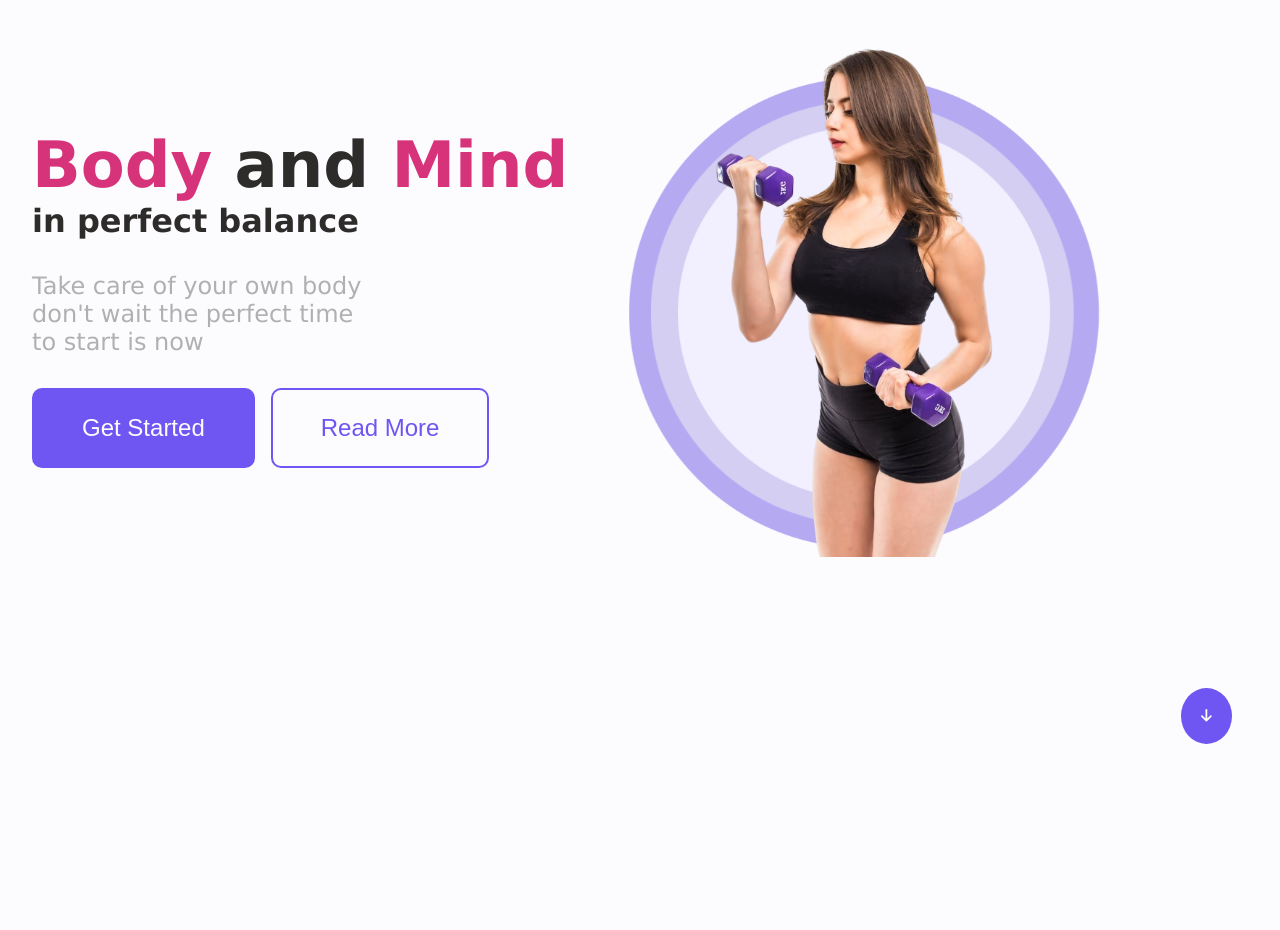
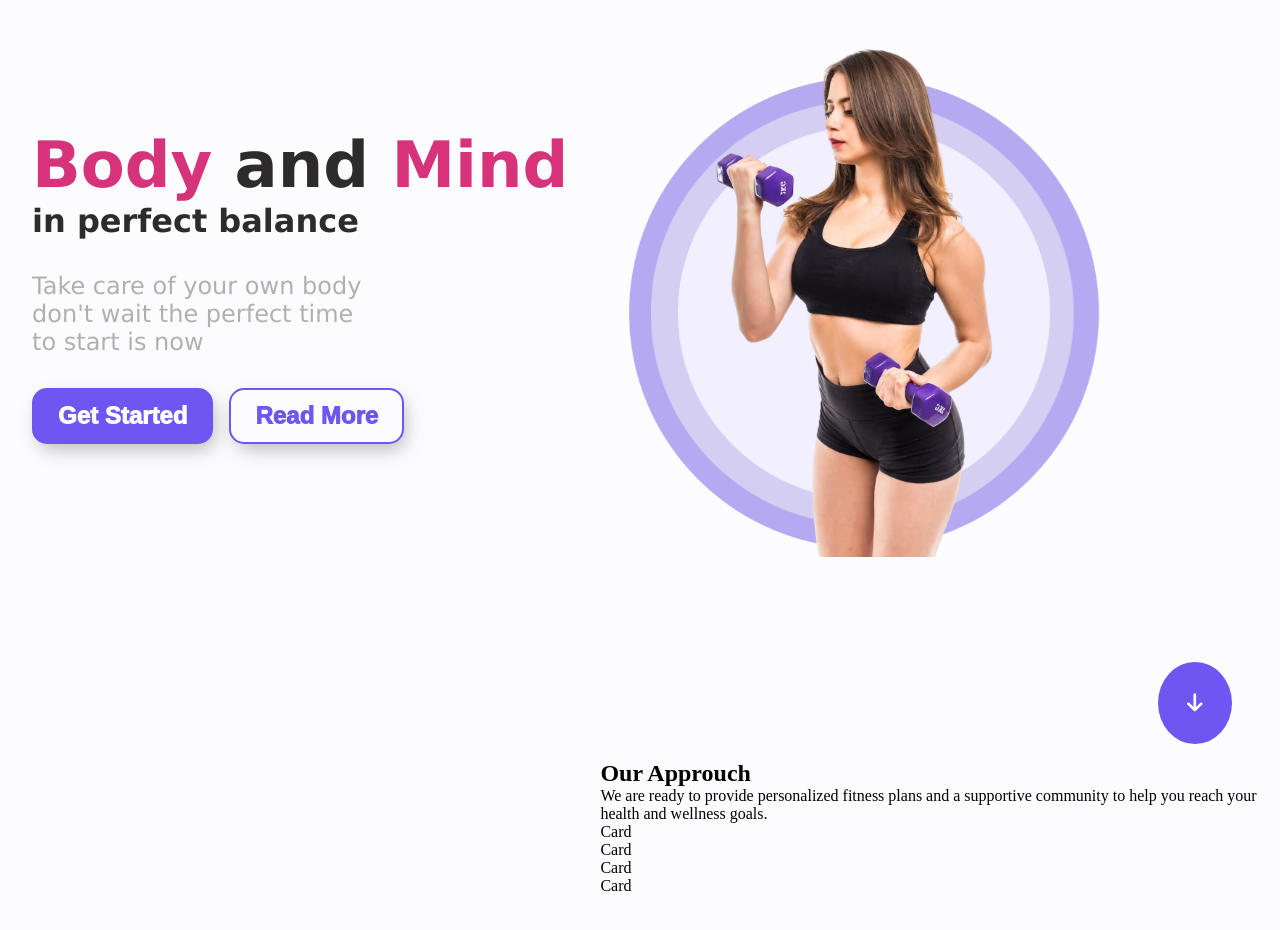
Before and after one commit to xFluzr/Onyx-Fitness, a React (Create React App) app: page / in a window 1280 px wide. Shown: the top 930 px of the page. Built offline with nearby package versions, Linux system fonts and the light colour scheme.

Commit message:
Better animations and section 2 beginning

```diff
--- a/src/components/homepage/Button.js
+++ b/src/components/homepage/Button.js
@@ -1,14 +1,19 @@
 import React from "react";
 import "./button.css";
 
-const Button = ({ type, text, isBackground = true }) => {
+const Button = ({ type, text, isBackground = true ,link="#"}) => {
   return (
-    <button
+    <>
+    <a href={link}>
+      <button
       type={type}
       className={`${isBackground ? "background" : "no-background"} btn`}
-    >
+      >
       {text}
-    </button>
+      </button>
+    </a>
+    </>
+
   );
 };
 
--- /dev/null
+++ b/src/components/homepage/Card.js
@@ -0,0 +1,9 @@
+import React from 'react'
+
+const Card = () => {
+  return (
+    <div>Card</div>
+  )
+}
+
+export default Card
--- /dev/null
+++ b/src/components/homepage/OurApproach.js
@@ -0,0 +1,21 @@
+import React from 'react';
+import Card from './Card';
+
+const OurApproach = () => {
+  return (
+    <section id="our-approach">
+        <div className='container'>
+            <h1 className='our-approuch-title'>Our Approuch</h1>
+            <p className='our-approuch-text'>We are ready to provide personalized fitness plans and a supportive community to help you reach your health and wellness goals.</p>
+            <div className='card-list'>
+                <Card title="Support" icon="" description="Our gym fosters a supportive community to help you achieve your fitness goals. Join us today!"/>
+                <Card title="Equipment" icon="" description="Achieve your best workout yet with our professional equipment. Designed to meet the needs of serious fitness enthusiasts."/>
+                <Card title="Nutrions" icon="" description="Our team will work with you to create a personalized meal plan that helps you reach your specific health goals."/>
+                <Card title="Workout" icon="" description="Certificate trainers will prepare the best optimized workout plan to meet your needs and unleash your potential."/>
+            </div>
+        </div>
+    </section>
+  )
+}
+
+export default OurApproach
--- a/src/components/homepage/button.css
+++ b/src/components/homepage/button.css
@@ -1,47 +1,77 @@
-.btn{
-    border-radius: 10px;
-    outline: 0;
-    border: 0;
-    padding: 1em 2em;
-    margin:0 1rem 1rem 0;
+.btn {
+  padding: .5em 1em;
+  margin: 0 1rem 1rem 0;
   font-size: 1.5rem;
-    transition: 0.3s all ease;
+  border: unset;
+  border-radius: 15px;
+  color: #212121;
+  z-index: 1;
+  background: #e8e8e8;
+  position: relative;
+  font-weight: 1000;
+  -webkit-box-shadow: 4px 8px 19px -3px rgba(0, 0, 0, 0.27);
+  box-shadow: 4px 8px 19px -3px rgba(0, 0, 0, 0.27);
+  transition: all 250ms;
+  overflow: hidden;
+  cursor: pointer;
 }
-.btn:hover{
-    cursor: pointer;
-    transform: scale(1.1);
+
+.btn::before {
+  content: "";
+  position: absolute;
+  top: 0;
+  left: 0;
+  height: 100%;
+  width: 0;
+  border-radius: 15px;
+  background-color: var(--background);
+  z-index: -1;
+  -webkit-box-shadow: 4px 8px 19px -3px rgba(0, 0, 0, 0.27);
+  box-shadow: 4px 8px 19px -3px rgba(0, 0, 0, 0.27);
+  transition: all 250ms;
 }
-.background{
+.btn:hover {
+  color: #e8e8e8;
+}
+
+.btn:hover::before {
+  width: 100%;
+}
+.background {
   background-color: var(--purple);
-    color:var(--background);
-    border:2px solid var(--purple);
+  color: var(--background);
+  border: 2px solid var(--purple);
 }
-.background:hover{
+.background:hover {
   background-color: var(--background);
-    border:2px solid var(--purple);
-    color:var(--purple);
-}
-.no-background{
-    background-color: var(--background);
-    border:2px solid var(--purple);
+  border: 2px solid var(--purple);
   color: var(--purple);
 }
 
-.no-background:hover{
+.btn.no-background::before {
+  background-color: var(--purple);
+}
+.no-background {
+  background-color: var(--background);
+  border: 2px solid var(--purple);
+  color: var(--purple);
+}
+
+.no-background:hover {
   background-color: var(--purple);
   color: var(--background);
 }
-@media screen and (max-width:900px){
-    .btn{
+@media screen and (max-width: 900px) {
+  .btn {
     padding: 0.75em 1.5rem;
     margin-right: 0.75rem;
     font-size: 1.1rem;
   }
 }
-@media screen and (max-width:500px){
-    .btn{
-        padding: 0.50em 1rem;
-        margin-right: 0.5rem;
-        font-size: .9rem;
+@media screen and (max-width: 500px) {
+  .btn {
+    padding: 0.5em 1.5rem;
+    margin-right: 0.75rem;
+    font-size: 1.1rem;
   }
 }
--- a/src/components/homepage/landing.css
+++ b/src/components/homepage/landing.css
@@ -49,7 +49,8 @@
     position: absolute;
     bottom: 1rem;
     right:3rem;
-    font-size: .9rem;
+    font-size: 1.3rem;
+    font-weight: 1000;
     background-color: var(--purple);
     color: var(--background);
     padding: 1.4em;
--- a/src/pages/Home.js
+++ b/src/pages/Home.js
@@ -1,10 +1,12 @@
 import React from 'react'
 import Landing from '../components/homepage/Landing'
+import OurApproach from '../components/homepage/OurApproach'
 
 const Home = () => {
   return (
     <>
       <Landing />
+      <OurApproach/>
     </>
   )
 }
```
Lines whose indentation alone changed are shown as unchanged.
